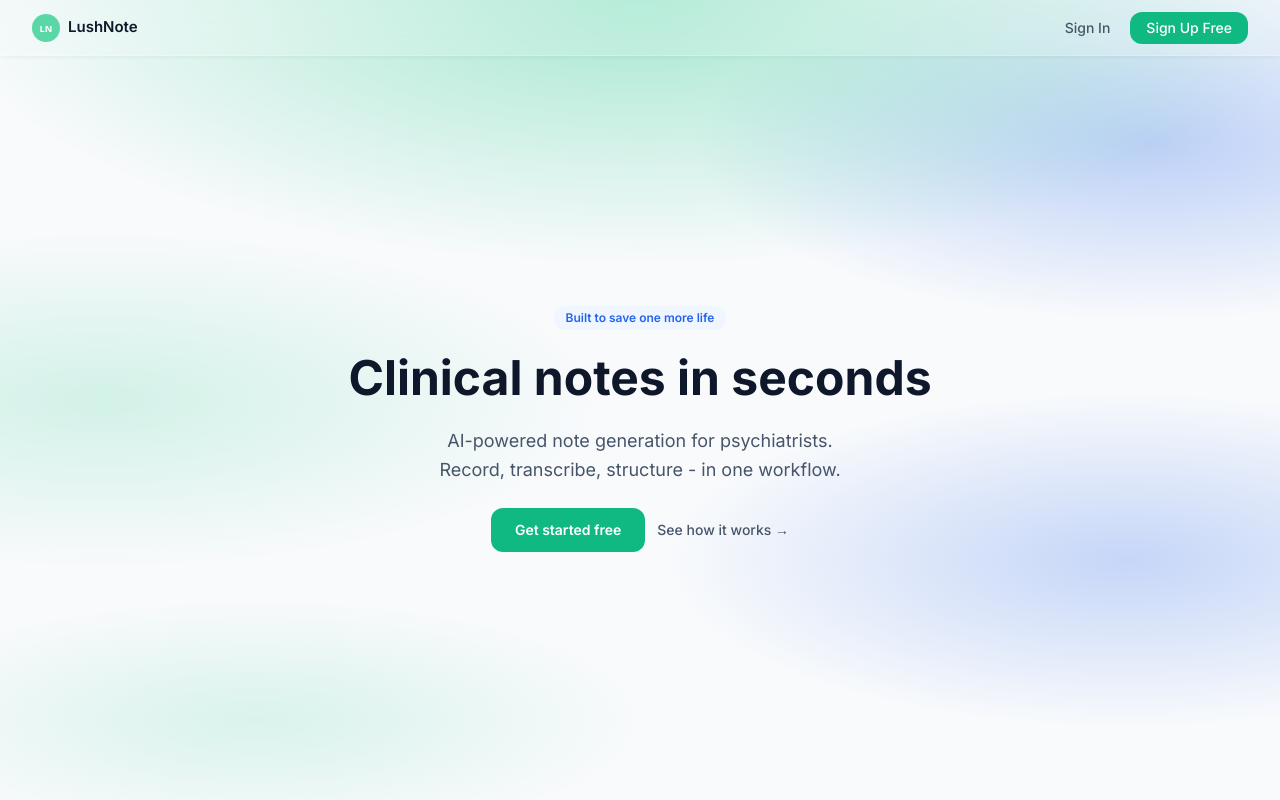
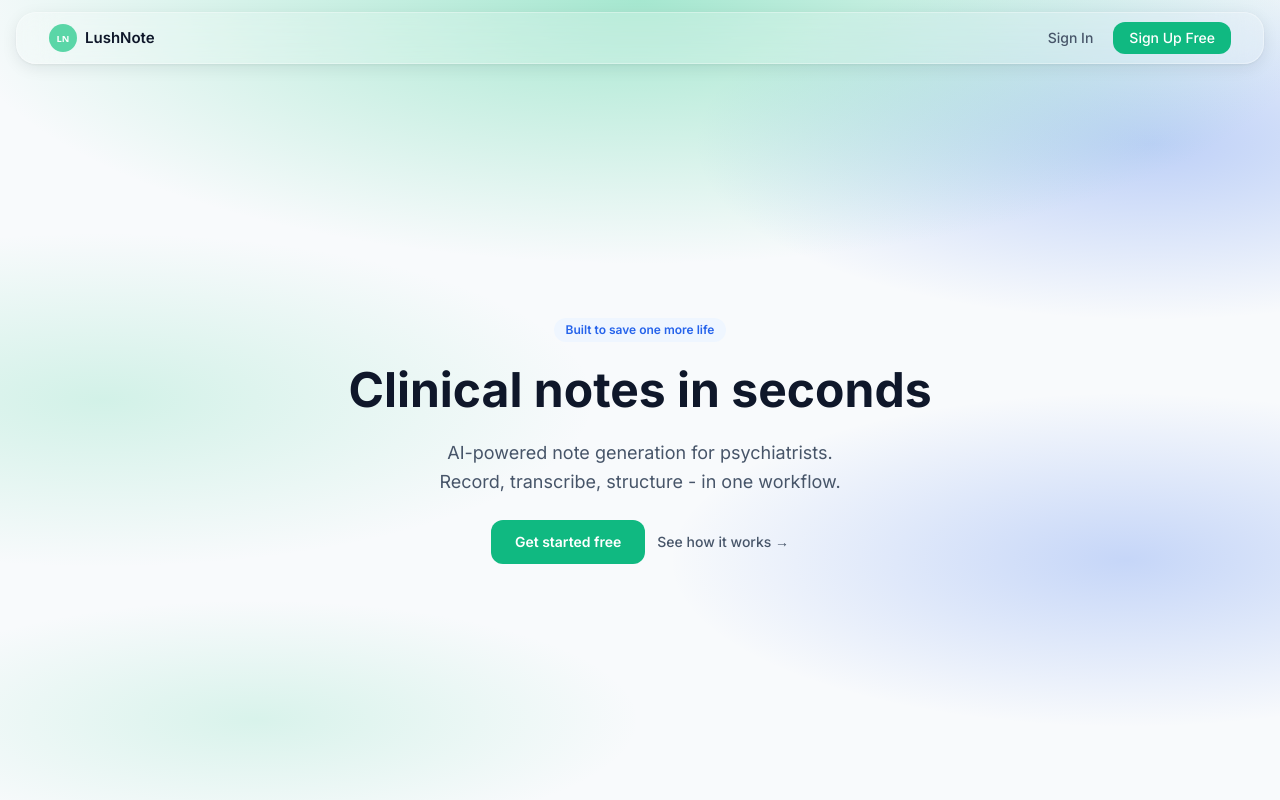
Before and after one commit to iamarasinghe96/lushnote-app, a Next.js app: page / in a window 1280 px wide. Shown: the top 800 px of the page. Built offline with nearby package versions, Linux system fonts and the light colour scheme; no server answers.

Commit message:
Floating pill nav: offset from top with rounded corners
Co-Authored-By: Claude Opus 4.8 <noreply@anthropic.com>
Claude-Session: https://claude.ai/code/session_01BuupK1WRfaMve7MoSE3NpG

```diff
--- a/app/page.tsx
+++ b/app/page.tsx
@@ -61,14 +61,15 @@ export default function Page() {
 
       {/* ── Nav ── */}
       <nav
-        className="fixed top-0 left-0 right-0 z-40 flex items-center justify-between px-5 sm:px-8"
+        className="fixed top-3 left-4 right-4 z-40 flex items-center justify-between px-5 sm:px-8"
         style={{
-          height: 56,
+          height: 52,
+          borderRadius: 20,
           backdropFilter: 'blur(20px)',
           WebkitBackdropFilter: 'blur(20px)',
           background: 'rgba(255,255,255,0.18)',
-          borderBottom: '1px solid rgba(255,255,255,0.22)',
-          boxShadow: '0 1px 4px rgba(15,23,42,.06)',
+          border: '1px solid rgba(255,255,255,0.32)',
+          boxShadow: '0 4px 16px rgba(15,23,42,.08), 0 1px 3px rgba(15,23,42,.06)',
         }}
       >
         <div className="flex items-center gap-2 select-none">
@@ -99,7 +100,7 @@ export default function Page() {
       {/* ── Hero ── */}
       <section
         className="relative flex flex-col items-center justify-center min-h-screen text-center px-4"
-        style={{ paddingTop: 56 }}
+        style={{ paddingTop: 80 }}
       >
         <div className="max-w-2xl mx-auto space-y-6">
           <span className="inline-block px-3 py-1 rounded-full text-xs font-semibold
```
